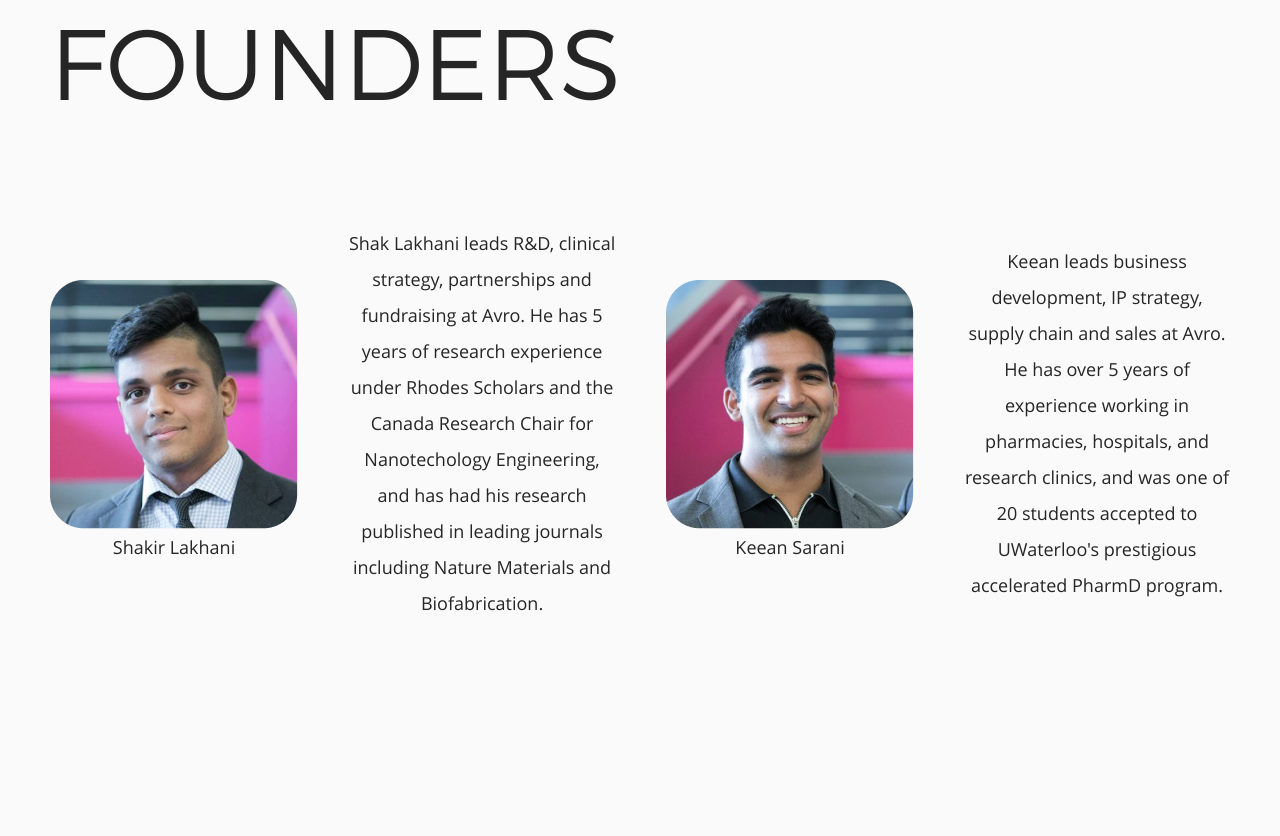
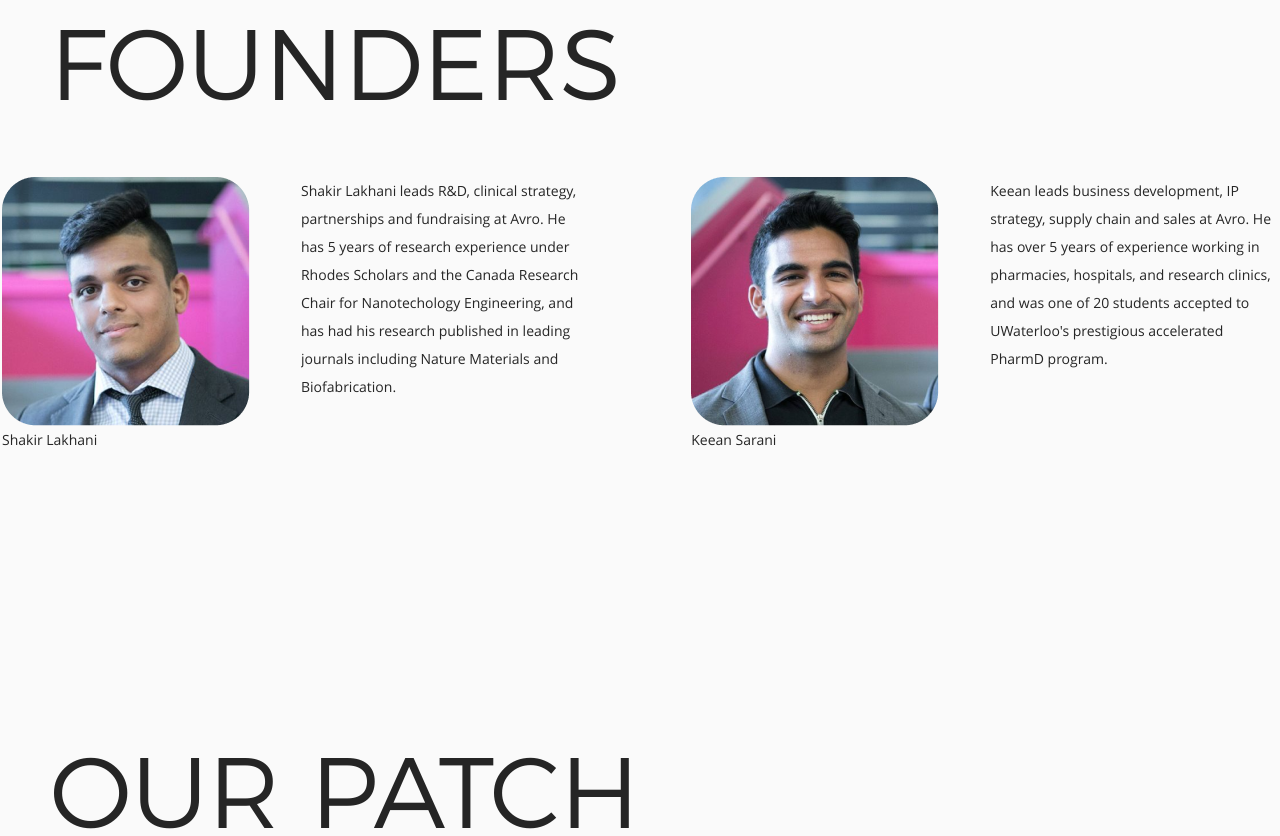
Before and after one commit to nahmjordan/avro-incubate, a website: page index.html in a window 1280 px wide. Shown: the part 824-1660 px from the top of the page. Drawn offline with nearby package versions, Linux system fonts and the light colour scheme.

Commit message:
fixed founders spacing

```diff
--- a/index.html
+++ b/index.html
@@ -9,7 +9,7 @@
 <div id="navbar">
   <!--img src="./public/style/avro-1.2.png"/-->
 
-  <p id="avro"><a class="avro-title" href="#" style="color: #252525">AVRO</a> <span id="lifesci"><a class="avro-title" href="#" style="color: #252525">lifescience</a></span></p><a id="top"></a>
+  <p id="avro"><a class="avro-title" href="#" style="color: #252525;">AVRO</a> <span id="lifesci"><a class="avro-title" href="#" style="color: #252525">lifescience</a></span></p><a id="top"></a>
 
   <ul id="navbarlist">
     <li class="navoption" ><a href="#lfounders">founders</a></li>
@@ -50,21 +50,29 @@
 
 <p class="titles">FOUNDERS</p>
 
-<table id="foundertable" cellspacing="50">
+<table id="foundertable">
   <tr>
-    <td>
-      <img src="./public/style/shak.png" alt="shak"/>
-      <p>Shakir Lakhani</p>
+    <td class="container" >
+      <div>
+        <img src="./public/style/shak.png" alt="shak"/>
+        <p>Shakir Lakhani</p>
+      </div>
     </td>
-    <td style="width: 300px;">
-      <p>Shak Lakhani leads R&D, clinical strategy, partnerships and fundraising at Avro. He has 5 years of research experience under Rhodes Scholars and the Canada Research Chair for Nanotechology Engineering, and has had his research published in leading journals including Nature Materials and Biofabrication.</p>
+    <td class="container" style="padding-right: 100px;">
+      <div>
+        <p>Shakir Lakhani leads R&D, clinical strategy, partnerships and fundraising at Avro. He has 5 years of research experience under Rhodes Scholars and the Canada Research Chair for Nanotechology Engineering, and has had his research published in leading journals including Nature Materials and Biofabrication.</p>
+      </div>
     </td>
-    <td>
-      <img src="./public/style/keann.png" alt="keann"/>
-      <p>Keean Sarani</p>
+    <td class="container">
+      <div>
+        <img src="./public/style/keann.png" alt="keann"/>
+        <p>Keean Sarani</p>
+      </div>
     </td>
-    <td style="width: 300px;">
-      <p>Keean leads business development, IP strategy, supply chain and sales at Avro. He has over 5 years of experience working in pharmacies, hospitals, and research clinics, and was one of 20 students accepted to UWaterloo's prestigious accelerated PharmD program.</p>
+    <td class="container">
+      <div>
+        <p>Keean leads business development, IP strategy, supply chain and sales at Avro. He has over 5 years of experience working in pharmacies, hospitals, and research clinics, and was one of 20 students accepted to UWaterloo's prestigious accelerated PharmD program.</p>
+      </div>
     </td>
   </tr>
 </table>
--- a/public/style/css/stylesheet-montserrat.css
+++ b/public/style/css/stylesheet-montserrat.css
@@ -82,6 +82,7 @@ body {
     position: absolute;
     left: 50px;
     top: 0px;
+    font-family: montserratsemibold;
 }
 
 #lifesci{
@@ -199,11 +200,23 @@ a[href^="mailto:"] {
 }
 
 #foundertable {
-    font-size: 18px;
+    font-size: 14px;
     line-height: 2em;
 }
 
 #foundertable td {
+    text-align: left;
+}
+
+td.container > div {
+    width: 100%;
+    height: 100%;
+    overflow:hidden;
+}
+
+td.container {
+    height: 100px;
+    width: 300px;
     padding: 0;
 }
 
```
